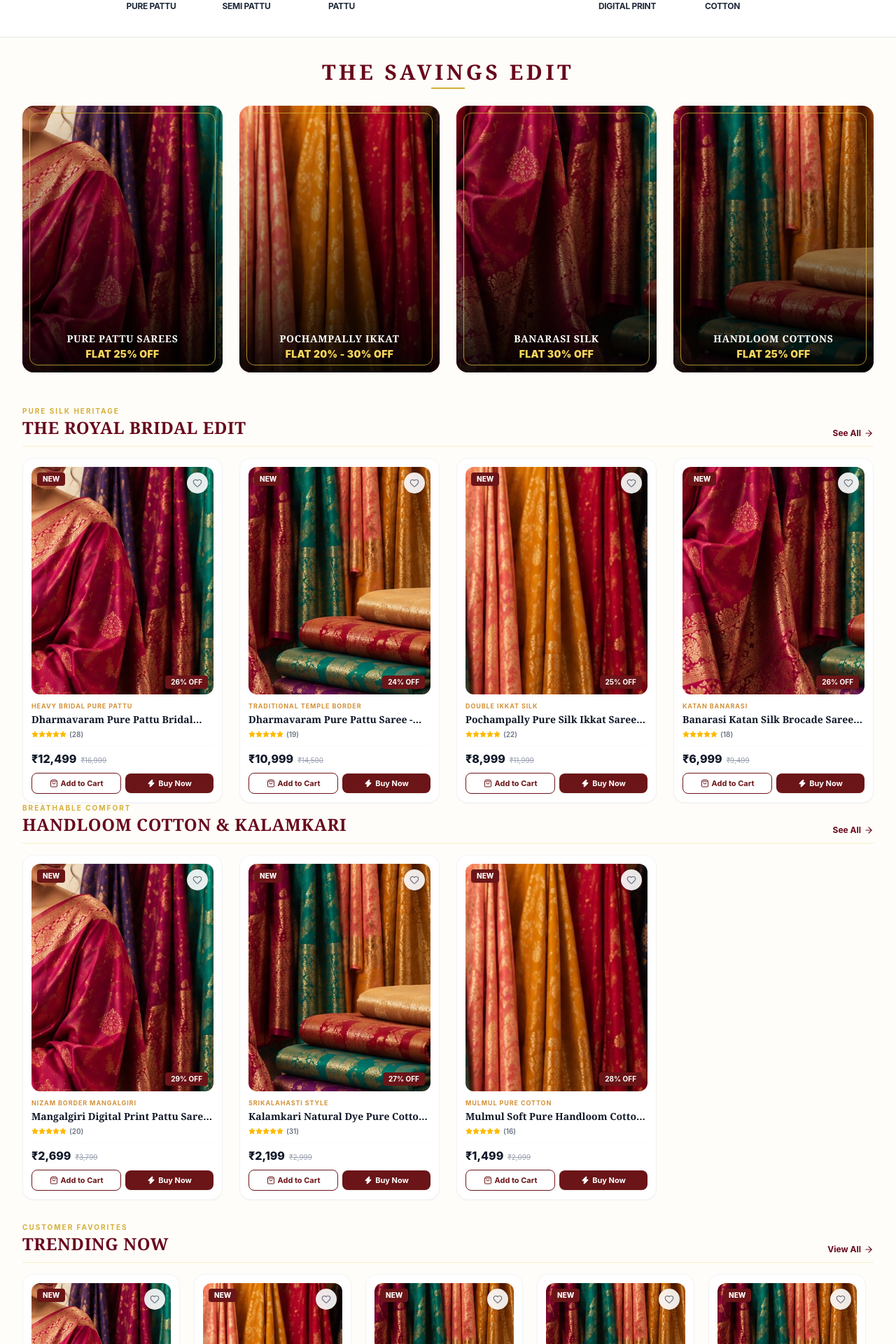
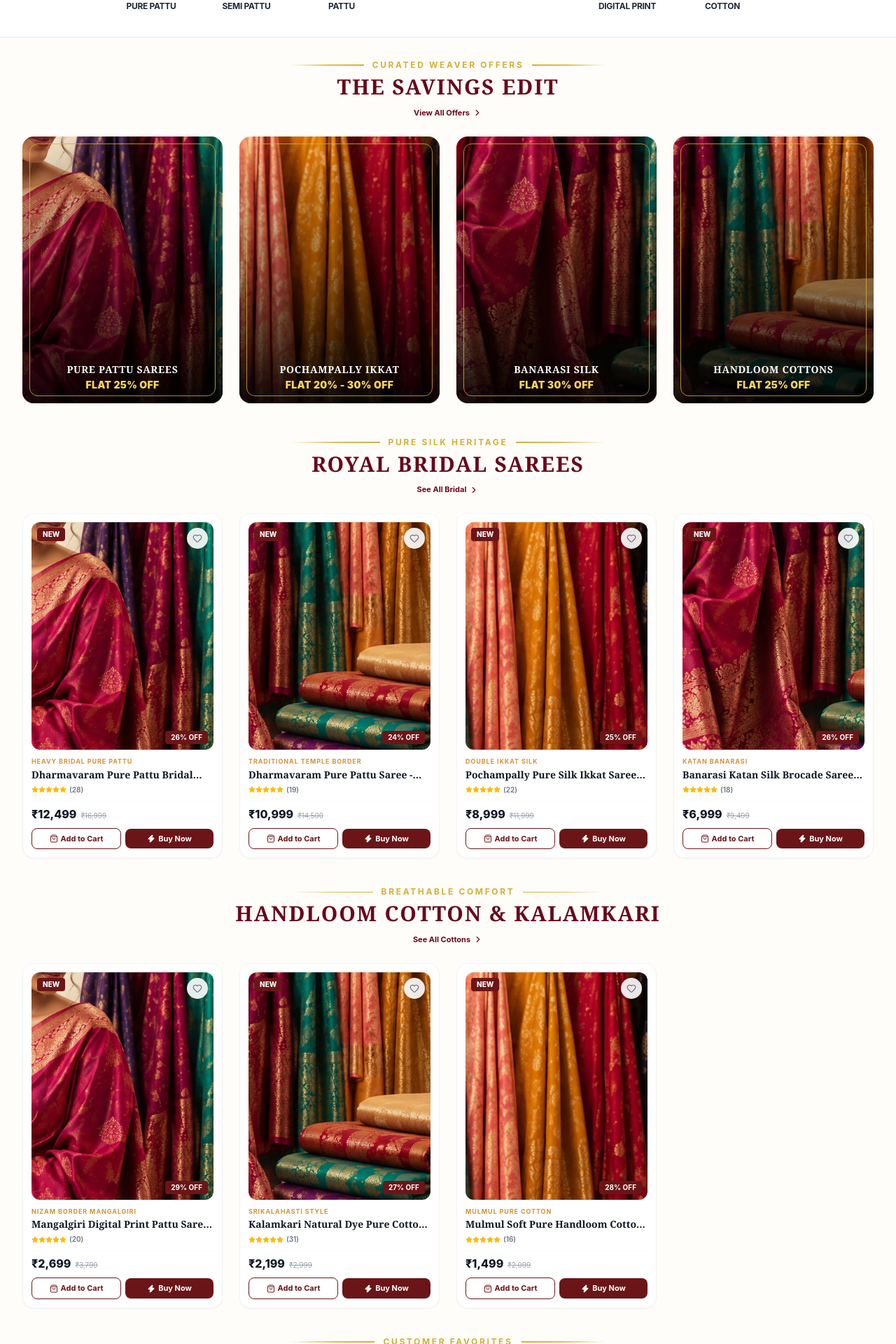
Before and after one commit to neelhari/sri-vaikunta-, a React (Vite) app: page / in a window 1280 px wide. Shown: the part 860-2780 px from the top of the page at 70% size. Built offline with nearby package versions, Linux system fonts and the light colour scheme; no server answers; the database is empty.

Commit message:
Apply centered luxury gold line headings to all sections on homepage

```diff
--- a/src/pages/HomePage.jsx
+++ b/src/pages/HomePage.jsx
@@ -7,6 +7,37 @@ import { BRAND, waLink } from '../config/brand';
 
 // Exact 8-Cusped Royal Koskii Scalloped Arch Path (Normalized to 100x100 box)
 const KOSKII_ARCH_PATH = "M 50,4 C 57,4 62,11 68,12 C 74,13 80,8 86,14 C 92,20 87,26 88,32 C 89,38 96,43 96,50 C 96,57 89,62 88,68 C 87,74 92,80 86,86 C 80,92 74,87 68,88 C 62,89 57,96 50,96 C 43,96 38,89 32,88 C 26,87 20,92 14,86 C 8,80 13,74 12,68 C 11,62 4,57 4,50 C 4,43 11,38 12,32 C 13,26 8,20 14,14 C 20,8 26,13 32,12 C 38,11 43,4 50,4 Z";
+
+// Centered Mobile-First Luxury Section Heading (Exact Reference UI)
+function LuxurySectionHeading({ subtitle, title, actionText, onAction }) {
+  return (
+    <div className="text-center space-y-1 py-2">
+      {/* Tapered Gold Lines with Centered Subtitle */}
+      <div className="flex items-center justify-center gap-3 max-w-[280px] sm:max-w-md mx-auto">
+        <span className="h-[1.5px] flex-1 bg-gradient-to-r from-transparent via-[#D4AF37]/80 to-[#D4AF37]" />
+        <span className="text-[10px] sm:text-xs font-bold tracking-[0.22em] uppercase text-[#D4AF37] whitespace-nowrap">
+          {subtitle}
+        </span>
+        <span className="h-[1.5px] flex-1 bg-gradient-to-l from-transparent via-[#D4AF37]/80 to-[#D4AF37]" />
+      </div>
+
+      {/* Main Centered Title in Royal Maroon Serif */}
+      <h2 className="font-serif text-xl sm:text-2xl md:text-3xl font-extrabold text-[#68081C] tracking-[0.06em] uppercase leading-tight">
+        {title}
+      </h2>
+
+      {actionText && (
+        <button
+          onClick={onAction}
+          className="text-[11px] font-bold text-[#68081C] hover:text-[#D4AF37] inline-flex items-center gap-1 transition-colors cursor-pointer pt-0.5"
+        >
+          <span>{actionText}</span>
+          <ChevronRight className="w-3.5 h-3.5" />
+        </button>
+      )}
+    </div>
+  );
+}
 
 export default function HomePage() {
   const navigate = useNavigate();
@@ -298,17 +329,16 @@ export default function HomePage() {
       </section>
 
       {/* 4. THE SAVINGS EDIT (EXACT KOSKII 2x2 CURATED PROMO GRID) */}
-      <section className="max-w-7xl mx-auto px-4 sm:px-6 lg:px-8 py-8 space-y-4">
-        {/* Title Lockup */}
-        <div className="text-center space-y-1">
-          <h2 className="font-serif text-xl sm:text-2xl md:text-3xl font-extrabold text-[#68081C] tracking-[0.15em] uppercase">
-            THE SAVINGS EDIT
-          </h2>
-          <div className="w-12 h-0.5 bg-[#D4AF37] mx-auto"></div>
-        </div>
+      <section className="max-w-7xl mx-auto px-4 sm:px-6 lg:px-8 py-6 space-y-3">
+        <LuxurySectionHeading
+          subtitle="Curated Weaver Offers"
+          title="THE SAVINGS EDIT"
+          actionText="View All Offers"
+          onAction={() => navigate('/shop')}
+        />
 
         {/* 2x2 Grid on Mobile & 4-Column on Desktop */}
-        <div className="grid grid-cols-2 lg:grid-cols-4 gap-3 sm:gap-6 pt-2">
+        <div className="grid grid-cols-2 lg:grid-cols-4 gap-3 sm:gap-6 pt-1">
           {savingsEditTiles.map((tile, idx) => (
             <div
               key={idx}
@@ -325,12 +355,12 @@ export default function HomePage() {
               {/* Dark Gradient Overlay for Readability */}
               <div className="absolute inset-0 bg-gradient-to-t from-black/90 via-black/35 to-transparent pointer-events-none" />
 
-              {/* Inlaid Gold Filigree Border (Koskii Signature) */}
+              {/* Inlaid Gold Filigree Border */}
               <div className="absolute inset-2.5 rounded-xl border border-[#D4AF37]/80 pointer-events-none group-hover:border-[#F6D55C] transition-colors" />
 
-              {/* Tile Content (Bottom Left) */}
-              <div className="absolute bottom-4 left-4 right-4 text-center z-10 space-y-0.5">
-                <span className="font-serif text-xs sm:text-sm font-bold text-white tracking-wider block drop-shadow-md">
+              {/* Tile Content (Bottom Center) */}
+              <div className="absolute bottom-4 left-3 right-3 text-center z-10 space-y-0.5">
+                <span className="font-serif text-[11px] sm:text-sm font-bold text-white tracking-wider block drop-shadow-md">
                   {tile.title}
                 </span>
                 <span className="font-sans text-xs sm:text-sm font-black text-[#F6D55C] tracking-wide block drop-shadow-lg">
@@ -342,82 +372,50 @@ export default function HomePage() {
         </div>
       </section>
 
-      {/* 5. THE ROYAL BRIDAL EDIT (PRODUCTS START IMMEDIATELY) */}
-      <section className="max-w-7xl mx-auto px-4 sm:px-6 lg:px-8 pt-4 space-y-4">
-        <div className="flex items-end justify-between border-b border-[#F3E5AB]/60 pb-2.5">
-          <div>
-            <span className="text-[9px] sm:text-[10px] uppercase font-bold tracking-[0.2em] text-[#D4AF37] block">
-              Pure Silk Heritage
-            </span>
-            <h2 className="font-serif text-xl sm:text-2xl font-bold text-[#68081C] tracking-wide">
-              THE ROYAL BRIDAL EDIT
-            </h2>
-          </div>
-          <button
-            onClick={() => navigate('/shop?category=dharmavaram-pure-pattu')}
-            className="text-xs font-bold text-[#68081C] hover:text-[#D4AF37] flex items-center gap-1 cursor-pointer"
-          >
-            See All <ArrowRight className="w-3.5 h-3.5" />
-          </button>
-        </div>
+      {/* 5. THE ROYAL BRIDAL EDIT */}
+      <section className="max-w-7xl mx-auto px-4 sm:px-6 lg:px-8 pt-4 space-y-3">
+        <LuxurySectionHeading
+          subtitle="Pure Silk Heritage"
+          title="ROYAL BRIDAL SAREES"
+          actionText="See All Bridal"
+          onAction={() => navigate('/shop?category=dharmavaram-pure-pattu')}
+        />
 
         {/* 2-Column Mobile Product Grid */}
-        <div className="grid grid-cols-2 lg:grid-cols-4 gap-3 sm:gap-6">
+        <div className="grid grid-cols-2 lg:grid-cols-4 gap-3 sm:gap-6 pt-1">
           {bridalPattu.map((product) => (
             <ProductCard key={product.id} product={product} />
           ))}
         </div>
       </section>
 
+      {/* 6. EVERYDAY HANDLOOMS & COTTON EDIT */}
+      <section className="max-w-7xl mx-auto px-4 sm:px-6 lg:px-8 pt-8 space-y-3">
+        <LuxurySectionHeading
+          subtitle="Breathable Comfort"
+          title="HANDLOOM COTTON & KALAMKARI"
+          actionText="See All Cottons"
+          onAction={() => navigate('/shop?category=kalamkari-cotton')}
+        />
 
-
-      {/* 7. EVERYDAY HANDLOOMS & COTTON EDIT */}
-      <section className="max-w-7xl mx-auto px-4 sm:px-6 lg:px-8 space-y-4">
-        <div className="flex items-end justify-between border-b border-[#F3E5AB]/60 pb-2.5">
-          <div>
-            <span className="text-[9px] sm:text-[10px] uppercase font-bold tracking-[0.2em] text-[#D4AF37] block">
-              Breathable Comfort
-            </span>
-            <h2 className="font-serif text-xl sm:text-2xl font-bold text-[#68081C] tracking-wide">
-              HANDLOOM COTTON & KALAMKARI
-            </h2>
-          </div>
-          <button
-            onClick={() => navigate('/shop?category=kalamkari-cotton')}
-            className="text-xs font-bold text-[#68081C] hover:text-[#D4AF37] flex items-center gap-1 cursor-pointer"
-          >
-            See All <ArrowRight className="w-3.5 h-3.5" />
-          </button>
-        </div>
-
-        <div className="grid grid-cols-2 lg:grid-cols-4 gap-3 sm:gap-6">
+        <div className="grid grid-cols-2 lg:grid-cols-4 gap-3 sm:gap-6 pt-1">
           {everydayCotton.map((product) => (
             <ProductCard key={product.id} product={product} />
           ))}
         </div>
       </section>
 
-      {/* 8. TRENDING NOW (HORIZONTAL PRODUCT SCROLL) */}
-      <section className="max-w-7xl mx-auto px-4 sm:px-6 lg:px-8 pt-8 space-y-4">
-        <div className="flex items-end justify-between border-b border-[#F3E5AB]/60 pb-2.5">
-          <div>
-            <span className="text-[9px] sm:text-[10px] uppercase font-bold tracking-[0.2em] text-[#D4AF37] block">
-              Customer Favorites
-            </span>
-            <h2 className="font-serif text-xl sm:text-2xl font-bold text-[#68081C] tracking-wide">
-              TRENDING NOW
-            </h2>
-          </div>
-          <button
-            onClick={() => navigate('/shop')}
-            className="text-xs font-bold text-[#68081C] hover:text-[#D4AF37] flex items-center gap-1 cursor-pointer"
-          >
-            View All <ArrowRight className="w-3.5 h-3.5" />
-          </button>
-        </div>
+      {/* 7. TRENDING NOW (HORIZONTAL PRODUCT SCROLL) */}
+      <section className="max-w-7xl mx-auto px-4 sm:px-6 lg:px-8 pt-8 space-y-3">
+        <LuxurySectionHeading
+          subtitle="Customer Favorites"
+          title="TRENDING NOW"
+          actionText="View All Trending"
+          onAction={() => navigate('/shop')}
+        />
 
         {/* Horizontal Smooth Scroll for Trending Products */}
-        <div className="flex gap-3.5 sm:gap-5 overflow-x-auto pb-4 hide-scroll snap-x items-stretch">
+        <div className="flex gap-3.5 sm:gap-5 overflow-x-auto pb-4 hide-scroll snap-x items-stretch pt-1">
           {trendingSarees.map((product) => (
             <div key={product.id} className="w-[185px] sm:w-[225px] shrink-0 snap-start flex flex-col">
               <ProductCard product={product} />
@@ -426,7 +424,7 @@ export default function HomePage() {
         </div>
       </section>
 
-      {/* 9. TRUST BADGES / USP CAPSULE */}
+      {/* 8. TRUST BADGES / USP CAPSULE */}
       <section className="max-w-7xl mx-auto px-4 sm:px-6 lg:px-8 pt-10">
         <div className="grid grid-cols-2 md:grid-cols-4 gap-3 sm:gap-6 bg-white border border-[#F3E5AB]/70 rounded-3xl p-5 sm:p-7 shadow-xs">
           <div className="flex items-center gap-3">
@@ -470,7 +468,6 @@ export default function HomePage() {
           </div>
         </div>
       </section>
-
     </div>
   );
 }
```
